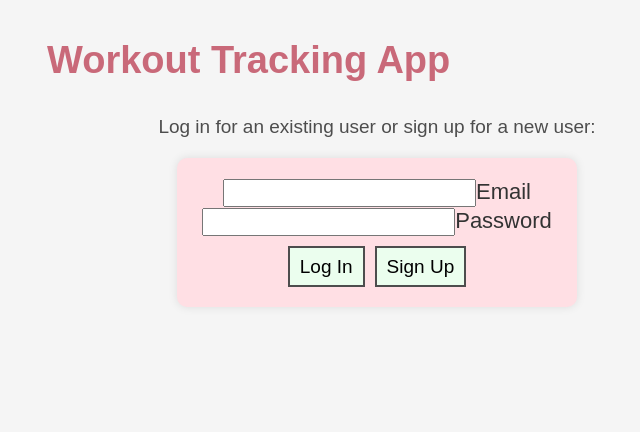
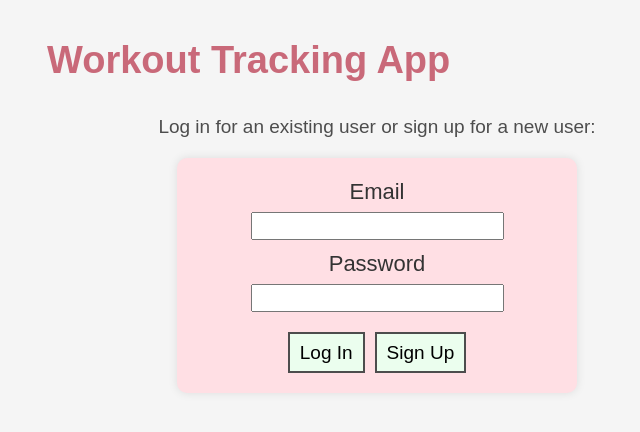
Before and after one commit to fujimuri/workout-app, a React (Create React App) app in the folder client/: page /login in a window 1280 px wide. Shown: the top 432 px of the page, without its empty margins (263-903 px from the left). Built offline with nearby package versions, Linux system fonts and the light colour scheme; no server answers.

Commit message:
fix layout of login page

```diff
--- a/client/src/components/Header.css
+++ b/client/src/components/Header.css
@@ -62,6 +62,17 @@
     text-align: center;
 }
 
+    .input-container {
+    display: flex;
+    flex-direction: column;
+    align-items: center;
+    margin-bottom: 10px; /* Add margin to separate inputs */
+    }
+
+  label {
+    margin-bottom: 5px; /* Add some spacing below labels */
+  }
+
 .login-form {
     background-color: #fff; /* Change to your desired background color */
     border-radius: 10px; /* Increase border-radius for rounded corners */
@@ -71,6 +82,9 @@
     margin: 0 auto; /* Remove margin to align to the left */
     text-align: center; /* Center text horizontally within the box */
     background-color: rgb(255, 223, 228);
+    display: flex;
+    flex-direction: column;
+    align-items: center;
   }
 
   /* Separate buttons onto different lines */
--- a/client/src/components/Login.js
+++ b/client/src/components/Login.js
@@ -95,7 +95,7 @@ function Login() {
     };
 
     if (!initialCheckDone) {
-        return null; // You can use a loading indicator here if needed
+        return null;
     }
 
     return (
@@ -125,6 +125,8 @@ function Login() {
                 Log in for an existing user or sign up for a new user:
               </p>
               <form className="login-form" onSubmit={handleLogin}>
+                <div className="input-container">
+                  <label htmlFor="email">Email</label>
                   <input
                     id="email"
                     type="email"
@@ -132,7 +134,9 @@ function Login() {
                     onChange={handleEmailChange}
                     required
                   />
-                <label>Email</label>
+                </div>
+                <div className="input-container">
+                  <label htmlFor="password">Password</label>
                   <input
                     id="password"
                     type="password"
@@ -140,18 +144,12 @@ function Login() {
                     onChange={handlePasswordChange}
                     required
                   />
-                <label>Password</label>
-                <div>
-                    <button
-                    className="btn login-btn"
-                    type="submit"
-                    onClick={handleLogin}>
+                </div>
+                <div className="button-container">
+                  <button className="btn login-btn" type="submit" onClick={handleLogin}>
                     Log In
                   </button>
-                    <button
-                    className="btn signup-btn"
-                    type="submit"
-                    onClick={handleRegister}>
+                  <button className="btn signup-btn" type="submit" onClick={handleRegister}>
                     Sign Up
                   </button>
                 </div>
--- a/client/src/components/PrivateRoute.js
+++ b/client/src/components/PrivateRoute.js
@@ -22,7 +22,7 @@ function PrivateRoute(props) {
                 user.getIdToken(/* forceRefresh */ true)
                 .then(idToken => {
                 setToken(idToken);
-                // alert("fromPrivateRoute, useEffect: token is " + idToken)
+                // alert("user=true: fromPrivateRoute, useEffect: token is " + idToken)
                 })
                 .catch(error => {
                 // error in getting token
```
Lines whose indentation alone changed are shown as unchanged.
